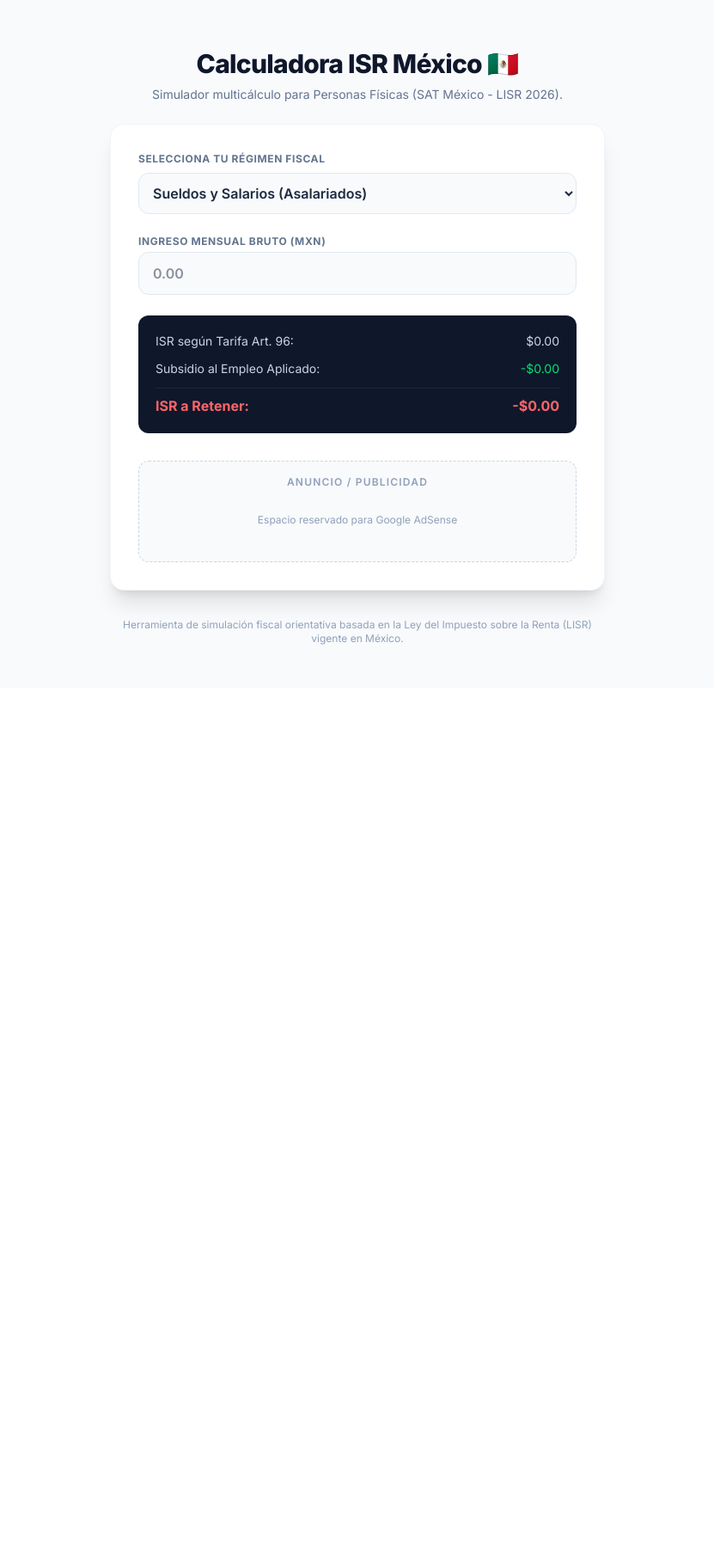
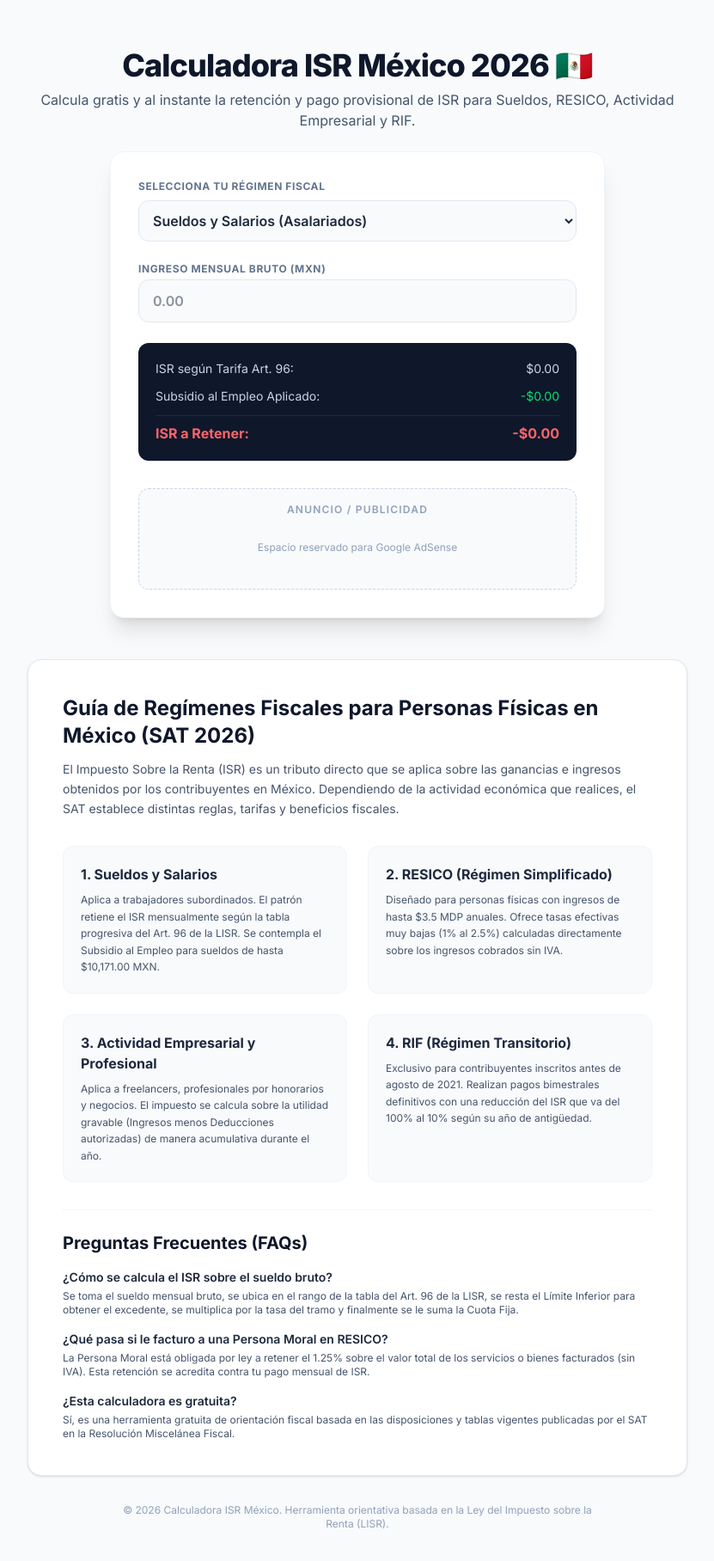
Before and after one commit to isaacxi/calculadora-isr-mexico, a Next.js app: page / in a window 1280 px wide. Shown: the top 1816 px of the page at 86% size, without its empty margins (224-1055 px from the left). Before the commit the page ends 800 px from the top, so only its background shows below. Built offline with nearby package versions, Linux system fonts and the light colour scheme.

Commit message:
Update page.tsx

```diff
--- a/app/page.tsx
+++ b/app/page.tsx
@@ -24,7 +24,6 @@ const TARIFA_MENSUAL_ISR_2026: TramoISR[] = [
   { limiteInferior: 425642.00, limiteSuperior: Number.POSITIVE_INFINITY, cuotaFija: 133488.54, tasaExcedente: 0.35 },
 ];
 
-// Tarifa Bimestral estimada para RIF (Escalada a 2 meses)
 const TARIFA_BIMESTRAL_RIF_2026: TramoISR[] = TARIFA_MENSUAL_ISR_2026.map((tramo) => ({
   limiteInferior: Math.round(tramo.limiteInferior * 2 * 100) / 100,
   limiteSuperior: tramo.limiteSuperior === Number.POSITIVE_INFINITY ? Number.POSITIVE_INFINITY : Math.round(tramo.limiteSuperior * 2 * 100) / 100,
@@ -37,7 +36,6 @@ const centavos = (num: number) => Math.round((num + Number.EPSILON) * 100) / 100
 export default function Home() {
   const [regimen, setRegimen] = useState<"sueldos" | "resico" | "actividad" | "rif">("sueldos");
 
-  // Inputs generales y acumulados
   const [ingresos, setIngresos] = useState<string>("");
   const [deducciones, setDeducciones] = useState<string>("");
   const [mesesTranscurridos, setMesesTranscurridos] = useState<number>(1);
@@ -51,7 +49,7 @@ export default function Home() {
   const numPagosPrevios = parseFloat(pagosProvisionalesPrevios) || 0;
   const numHonorariosPM = parseFloat(honorariosPM) || 0;
 
-  // --- MOTOR 1: SUELDOS Y SALARIOS ---
+  // CÁLCULOS
   const calcSueldos = () => {
     if (numIngresos < 0.01) return { isrTarifa: 0, subsidio: 0, isrRetener: 0 };
     const tramo = TARIFA_MENSUAL_ISR_2026.find((r) => numIngresos <= r.limiteSuperior)!;
@@ -62,7 +60,6 @@ export default function Home() {
     return { isrTarifa, subsidio: subsidioAplicado, isrRetener: Math.max(0, centavos(isrTarifa - subsidioAplicado)) };
   };
 
-  // --- MOTOR 2: RESICO ---
   const calcResico = () => {
     if (numIngresos <= 0) return { tasaStr: "0%", isrMensual: 0, retencionPM: 0, isrNeto: 0 };
     const tramos = [
@@ -79,12 +76,10 @@ export default function Home() {
     return { tasaStr: tramo.str, isrMensual, retencionPM, isrNeto: Math.max(0, centavos(isrMensual - retencionPM)) };
   };
 
-  // --- MOTOR 3: ACTIVIDAD EMPRESARIAL Y PROFESIONAL ---
   const calcActividad = () => {
     const utilidadAcumulada = Math.max(0, numIngresos - numDeducciones);
     if (utilidadAcumulada <= 0) return { utilidadAcumulada: 0, isrAcumulado: 0, retencion10: 0, pagoProvisional: 0 };
 
-    // Escalar tarifa por número de meses (1 a 12)
     const m = Math.max(1, Math.min(12, mesesTranscurridos));
     const tarifaEscalada = TARIFA_MENSUAL_ISR_2026.map((t) => ({
       limiteInferior: centavos(t.limiteInferior * m),
@@ -101,7 +96,6 @@ export default function Home() {
     return { utilidadAcumulada, isrAcumulado, retencion10, pagoProvisional };
   };
 
-  // --- MOTOR 4: RIF ---
   const calcRIF = () => {
     const utilidadBimestral = Math.max(0, numIngresos - numDeducciones);
     if (utilidadBimestral <= 0) return { utilidadBimestral: 0, isrCausado: 0, porcReduccion: 0, isrPagar: 0 };
@@ -119,17 +113,17 @@ export default function Home() {
 
   return (
     <main className="min-h-screen bg-slate-50 text-slate-800 p-4 sm:p-8 flex flex-col items-center">
-      <header className="max-w-xl w-full text-center my-6">
-        <h1 className="text-3xl font-extrabold text-slate-900 tracking-tight">
-          Calculadora ISR México 🇲🇽
+      <header className="max-w-3xl w-full text-center my-6">
+        <h1 className="text-3xl sm:text-4xl font-extrabold text-slate-900 tracking-tight">
+          Calculadora ISR México 2026 🇲🇽
         </h1>
-        <p className="text-sm text-slate-500 mt-2">
-          Simulador multicálculo para Personas Físicas (SAT México - LISR 2026).
+        <p className="text-sm sm:text-base text-slate-600 mt-2">
+          Calcula gratis y al instante la retención y pago provisional de ISR para Sueldos, RESICO, Actividad Empresarial y RIF.
         </p>
       </header>
 
-      <div className="max-w-xl w-full bg-white rounded-2xl shadow-xl border border-slate-100 p-6 sm:p-8">
-        {/* Selector Desplegable de Régimen */}
+      <div className="max-w-xl w-full bg-white rounded-2xl shadow-xl border border-slate-100 p-6 sm:p-8 mb-12">
+        {/* Selector Desplegable */}
         <div className="mb-6">
           <label className="block text-xs font-bold uppercase tracking-wider text-slate-500 mb-2">
             Selecciona tu Régimen Fiscal
@@ -146,7 +140,7 @@ export default function Home() {
           </select>
         </div>
 
-        {/* Formulario Dinámico */}
+        {/* Inputs */}
         <div className="space-y-4 mb-6">
           <div>
             <label className="block text-xs font-bold uppercase tracking-wider text-slate-500 mb-1">
@@ -249,7 +243,7 @@ export default function Home() {
           )}
         </div>
 
-        {/* Panel de Resultados */}
+        {/* Resultados */}
         <div className="bg-slate-900 text-white rounded-xl p-5 space-y-3">
           {regimen === "sueldos" && (
             <>
@@ -339,9 +333,79 @@ export default function Home() {
         </div>
       </div>
 
-      <footer className="max-w-xl w-full text-center mt-8 text-xs text-slate-400">
+      {/* SECCIÓN DE CONTENIDO DE VALOR PARA GUÍA Y ADSENSE */}
+      <section className="max-w-3xl w-full bg-white rounded-2xl shadow-sm border border-slate-200 p-6 sm:p-10 space-y-8">
+        <div>
+          <h2 className="text-2xl font-bold text-slate-900 mb-3">
+            Guía de Regímenes Fiscales para Personas Físicas en México (SAT 2026)
+          </h2>
+          <p className="text-slate-600 text-sm leading-relaxed">
+            El Impuesto Sobre la Renta (ISR) es un tributo directo que se aplica sobre las ganancias e ingresos obtenidos por los contribuyentes en México. Dependiendo de la actividad económica que realices, el SAT establece distintas reglas, tarifas y beneficios fiscales.
+          </p>
+        </div>
+
+        <div className="grid grid-cols-1 md:grid-cols-2 gap-6">
+          <div className="bg-slate-50 p-5 rounded-xl border border-slate-100">
+            <h3 className="font-bold text-slate-800 text-base mb-2">1. Sueldos y Salarios</h3>
+            <p className="text-xs text-slate-600 leading-relaxed">
+              Aplica a trabajadores subordinados. El patrón retiene el ISR mensualmente según la tabla progresiva del Art. 96 de la LISR. Se contempla el Subsidio al Empleo para sueldos de hasta $10,171.00 MXN.
+            </p>
+          </div>
+
+          <div className="bg-slate-50 p-5 rounded-xl border border-slate-100">
+            <h3 className="font-bold text-slate-800 text-base mb-2">2. RESICO (Régimen Simplificado)</h3>
+            <p className="text-xs text-slate-600 leading-relaxed">
+              Diseñado para personas físicas con ingresos de hasta $3.5 MDP anuales. Ofrece tasas efectivas muy bajas (1% al 2.5%) calculadas directamente sobre los ingresos cobrados sin IVA.
+            </p>
+          </div>
+
+          <div className="bg-slate-50 p-5 rounded-xl border border-slate-100">
+            <h3 className="font-bold text-slate-800 text-base mb-2">3. Actividad Empresarial y Profesional</h3>
+            <p className="text-xs text-slate-600 leading-relaxed">
+              Aplica a freelancers, profesionales por honorarios y negocios. El impuesto se calcula sobre la utilidad gravable (Ingresos menos Deducciones autorizadas) de manera acumulativa durante el año.
+            </p>
+          </div>
+
+          <div className="bg-slate-50 p-5 rounded-xl border border-slate-100">
+            <h3 className="font-bold text-slate-800 text-base mb-2">4. RIF (Régimen Transitorio)</h3>
+            <p className="text-xs text-slate-600 leading-relaxed">
+              Exclusivo para contribuyentes inscritos antes de agosto de 2021. Realizan pagos bimestrales definitivos con una reducción del ISR que va del 100% al 10% según su año de antigüedad.
+            </p>
+          </div>
+        </div>
+
+        {/* FAQs */}
+        <div className="pt-6 border-t border-slate-100">
+          <h3 className="text-xl font-bold text-slate-900 mb-4">Preguntas Frecuentes (FAQs)</h3>
+
+          <div className="space-y-4">
+            <div>
+              <h4 className="font-semibold text-slate-800 text-sm">¿Cómo se calcula el ISR sobre el sueldo bruto?</h4>
+              <p className="text-xs text-slate-600 mt-1">
+                Se toma el sueldo mensual bruto, se ubica en el rango de la tabla del Art. 96 de la LISR, se resta el Límite Inferior para obtener el excedente, se multiplica por la tasa del tramo y finalmente se le suma la Cuota Fija.
+              </p>
+            </div>
+
+            <div>
+              <h4 className="font-semibold text-slate-800 text-sm">¿Qué pasa si le facturo a una Persona Moral en RESICO?</h4>
+              <p className="text-xs text-slate-600 mt-1">
+                La Persona Moral está obligada por ley a retener el 1.25% sobre el valor total de los servicios o bienes facturados (sin IVA). Esta retención se acredita contra tu pago mensual de ISR.
+              </p>
+            </div>
+
+            <div>
+              <h4 className="font-semibold text-slate-800 text-sm">¿Esta calculadora es gratuita?</h4>
+              <p className="text-xs text-slate-600 mt-1">
+                Sí, es una herramienta gratuita de orientación fiscal basada en las disposiciones y tablas vigentes publicadas por el SAT en la Resolución Miscelánea Fiscal.
+              </p>
+            </div>
+          </div>
+        </div>
+      </section>
+
+      <footer className="max-w-xl w-full text-center mt-8 text-xs text-slate-400 mb-6">
         <p>
-          Herramienta de simulación fiscal orientativa basada en la Ley del Impuesto sobre la Renta (LISR) vigente en México.
+          © 2026 Calculadora ISR México. Herramienta orientativa basada en la Ley del Impuesto sobre la Renta (LISR).
         </p>
       </footer>
     </main>
```
